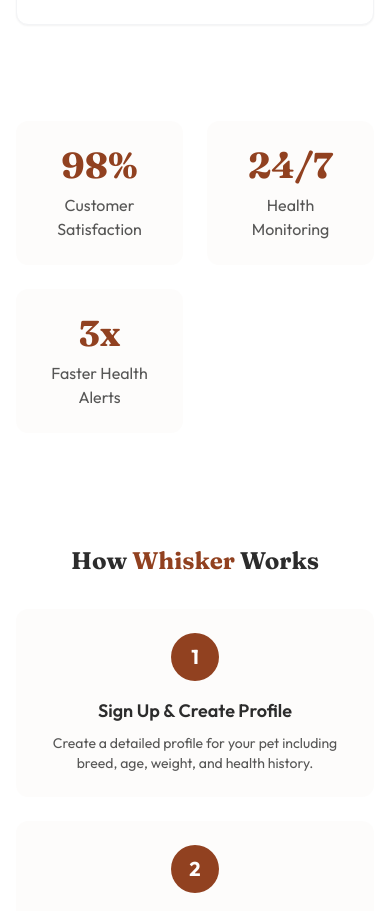
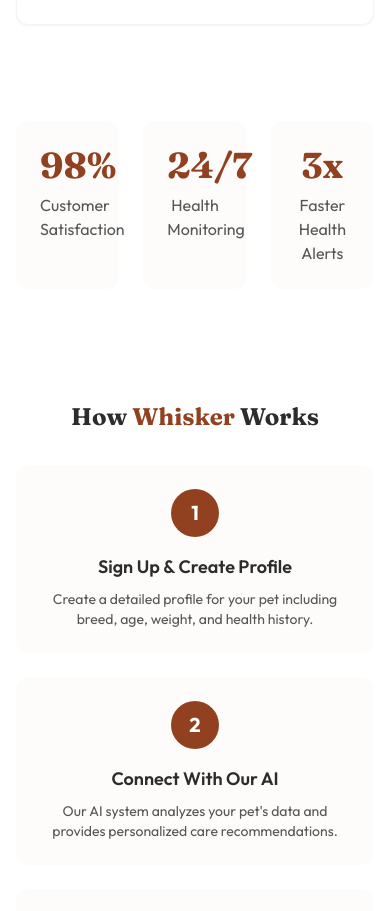
Before and after one commit to HiNala/alex_waitlist, a Next.js app: page / in a window 390 px wide. Shown: the part 3769-4680 px from the top of the page. Built offline with nearby package versions, Linux system fonts and the light colour scheme.

Commit message:
UI improvements: centered stats in FeaturesSection and increased spacing between phone panels

```diff
--- a/src/components/FeaturesSection.tsx
+++ b/src/components/FeaturesSection.tsx
@@ -106,7 +106,7 @@
         </div>
 
         {/* Stats */}
-        <div className="mt-24 grid grid-cols-2 md:grid-cols-4 gap-6 md:gap-8 text-center">
+        <div className="mt-24 grid grid-cols-3 gap-6 md:gap-12 text-center max-w-5xl mx-auto justify-between">
           {[
             { value: "98%", label: "Customer Satisfaction" },
             { value: "24/7", label: "Health Monitoring" },
--- a/src/components/TestUI.tsx
+++ b/src/components/TestUI.tsx
@@ -47,9 +47,9 @@
       </div>
 
       {/* Desktop view - all screens */}
-      <div className="hidden md:flex justify-center items-center gap-6 xl:gap-8 overflow-x-auto pb-4">
+      <div className="hidden md:grid md:grid-cols-2 lg:grid-cols-4 justify-items-center gap-8 xl:gap-12 mx-auto max-w-6xl px-4">
         {screens.map((screen, index) => (
-          <div key={index} className="relative">
+          <div key={index} className="relative px-2">
             {screen.component}
             <div className="absolute -bottom-4 left-1/2 transform -translate-x-1/2 text-xs font-medium bg-white px-3 py-1 rounded-full shadow-md">
               {screen.name}
```
